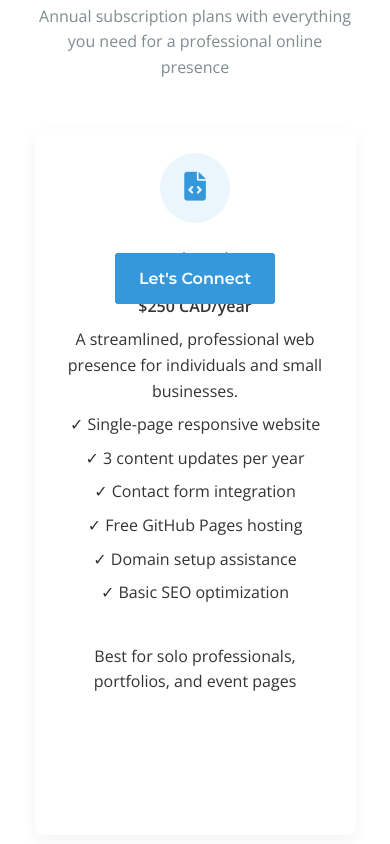
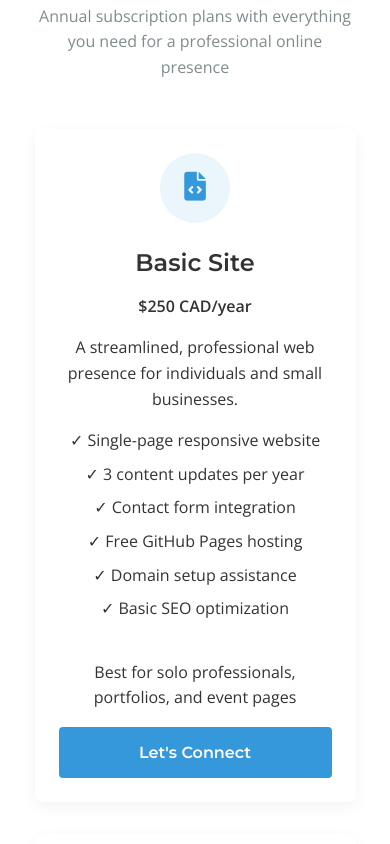
Before and after one commit to sheamckenziebc/consultingwebsite, a website: page webdesign.html in a window 390 px wide. Shown: the part 520-1364 px from the top of the page. Drawn offline with nearby package versions, Linux system fonts and the light colour scheme.

Commit message:
lets connect fix

```diff
--- a/css/styles.css
+++ b/css/styles.css
@@ -258,6 +258,11 @@ nav ul li a.active:after {
     display: flex;
     flex-direction: column;
     height: 100%;
+    position: relative;
+}
+
+.service-card p {
+    margin-bottom: 1rem;
 }
 
 .spacer {
@@ -267,10 +272,6 @@ nav ul li a.active:after {
 .service-card:hover {
     transform: translateY(-10px);
     box-shadow: 0 15px 30px rgba(0, 0, 0, 0.1);
-}
-
-.service-card p {
-    margin-bottom: 0.5rem;
 }
 
 .service-icon {
@@ -306,6 +307,18 @@ nav ul li a.active:after {
 
 .read-more:hover i {
     transform: translateX(5px);
+}
+
+.service-card .btn {
+    margin-top: auto;
+    position: static;
+}
+
+.service-card [style*="position: absolute"] {
+    position: static !important;
+    bottom: auto !important;
+    left: auto !important;
+    transform: none !important;
 }
 
 /* About Preview */
@@ -642,18 +655,15 @@ footer {
 
     .service-card {
         padding: 1.5rem;
+        padding-bottom: 1.5rem;
+    }
+
+    .service-card p:last-of-type {
+        margin-bottom: 1rem;
     }
 
     .testimonial-author {
         padding-left: 1rem;
-    }
-
-    .service-card {
-        padding-bottom: 5rem;
-    }
-
-    .service-card p:last-of-type {
-        margin-bottom: 2.5rem;
     }
 }
 
--- a/webdesign.html
+++ b/webdesign.html
@@ -64,10 +64,9 @@
                         <li style="margin-bottom: 8px;">✓ Domain setup assistance</li>
                         <li style="margin-bottom: 8px;">✓ Basic SEO optimization</li>
                     </ul>
-                    <p class="service-ideal" style="margin-bottom: 60px;">Best for solo professionals, portfolios, and event pages</p>
-                    <div style="position: absolute; bottom: 20px; left: 0; right: 0; text-align: center;">
-                        <a href="contact.html" class="btn btn-primary">Let's Connect</a>
-                    </div>
+                    <p class="service-ideal">Best for solo professionals, portfolios, and event pages</p>
+                    <div class="spacer"></div>
+                    <a href="contact.html" class="btn btn-primary">Let's Connect</a>
                 </div>
 
                 <div class="service-card featured">
@@ -88,10 +87,9 @@
                         <li style="margin-bottom: 8px;">✓ Google Analytics integration</li>
                         <li style="margin-bottom: 8px;">✓ Social media integration</li>
                     </ul>
-                    <p class="service-ideal" style="margin-bottom: 60px;">Best for small businesses and professional services</p>
-                    <div style="position: absolute; bottom: 20px; left: 0; right: 0; text-align: center;">
-                        <a href="contact.html" class="btn btn-primary">Let's Connect</a>
-                    </div>
+                    <p class="service-ideal">Best for small businesses and professional services</p>
+                    <div class="spacer"></div>
+                    <a href="contact.html" class="btn btn-primary">Let's Connect</a>
                 </div>
 
                 <div class="service-card">
@@ -114,10 +112,9 @@
                         <li style="margin-bottom: 8px;">✓ Advanced interactive features</li>
                         <li style="margin-bottom: 8px;">✓ Performance optimization</li>
                     </ul>
-                    <p class="service-ideal" style="margin-bottom: 60px;">Best for growing companies with specific needs</p>
-                    <div style="position: absolute; bottom: 20px; left: 0; right: 0; text-align: center;">
-                        <a href="contact.html" class="btn btn-primary">Let's Connect</a>
-                    </div>
+                    <p class="service-ideal">Best for growing companies with specific needs</p>
+                    <div class="spacer"></div>
+                    <a href="contact.html" class="btn btn-primary">Let's Connect</a>
                 </div>
             </div>
             <p class="footnote"><small>*Domain registration is yours to keep; renewal costs passed through annually with no markup.</small></p>
```
Also changed, not shown: index.html (+3 -0 lines).
